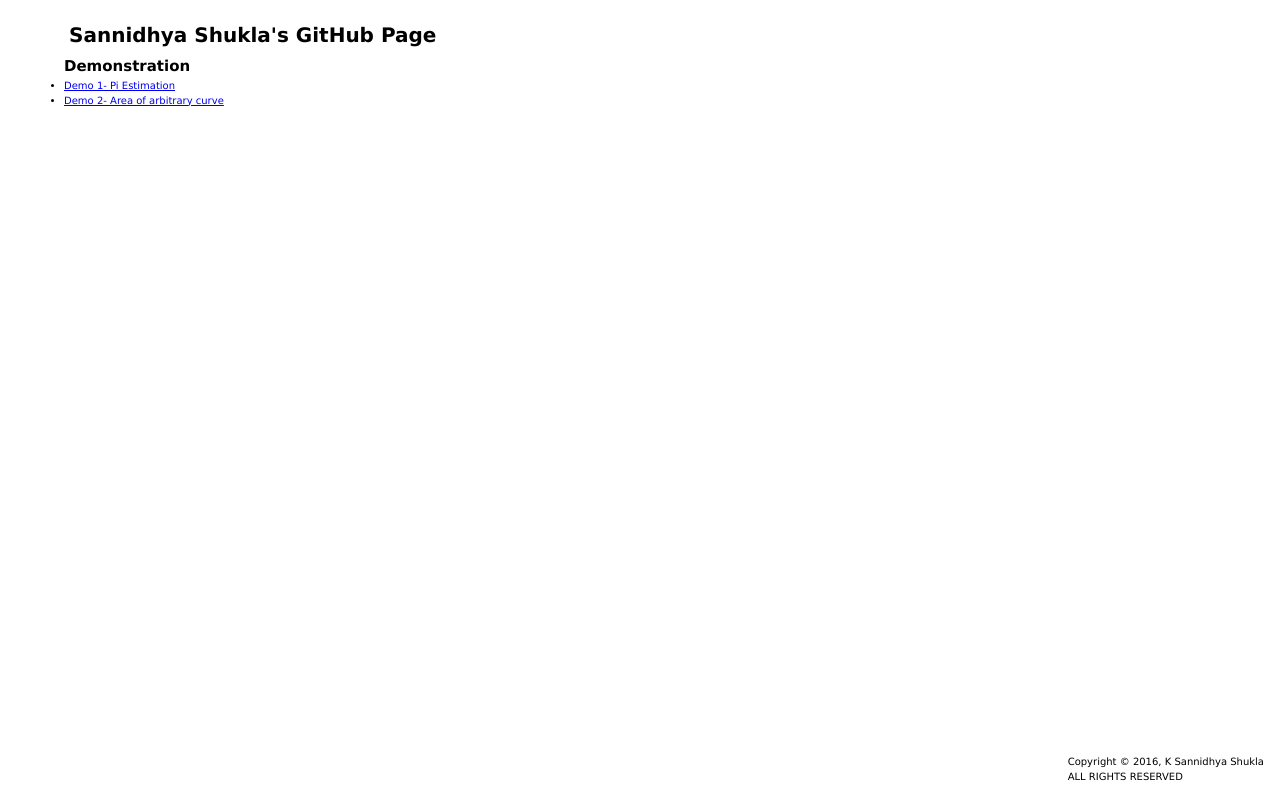
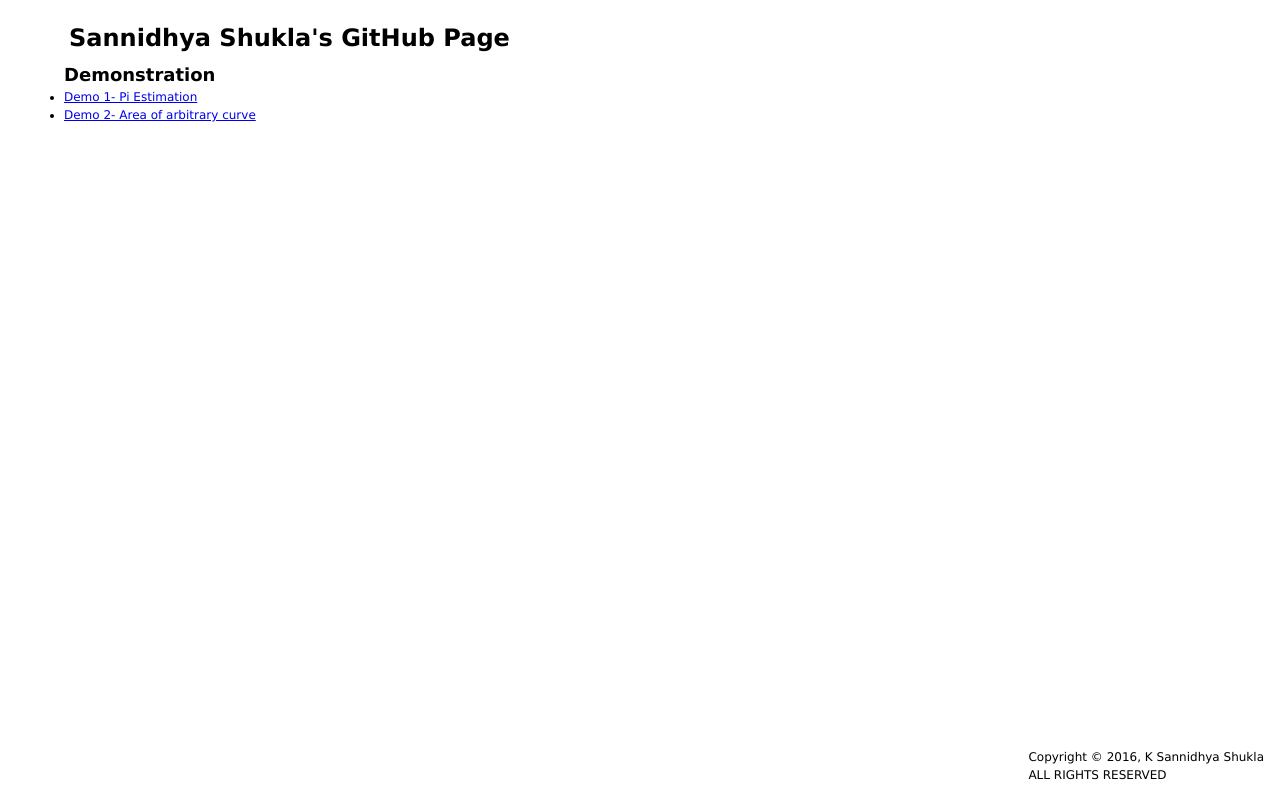
Before and after one commit to feynhat/feynhat.github.io, a plain HTML site: page index.htm in a window 1280 px wide. Drawn offline with Linux system fonts and the light colour scheme.

Commit message:
increased font size

```diff
--- a/css/main.css
+++ b/css/main.css
@@ -67,3 +67,7 @@ footer {
 #data {
 	font-size: 2em;
 }
+
+#wrapper {
+	font-size: 1.2em;
+}
```
